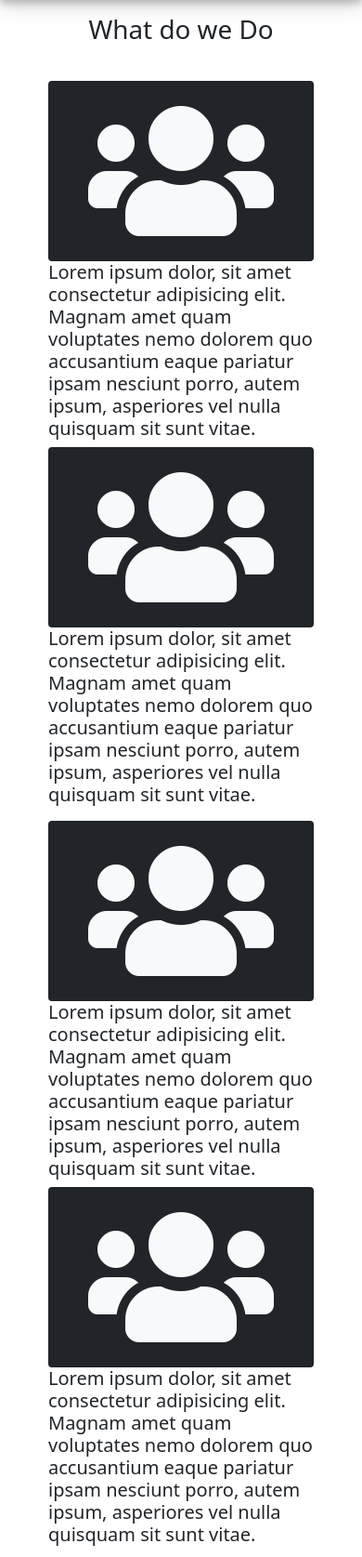
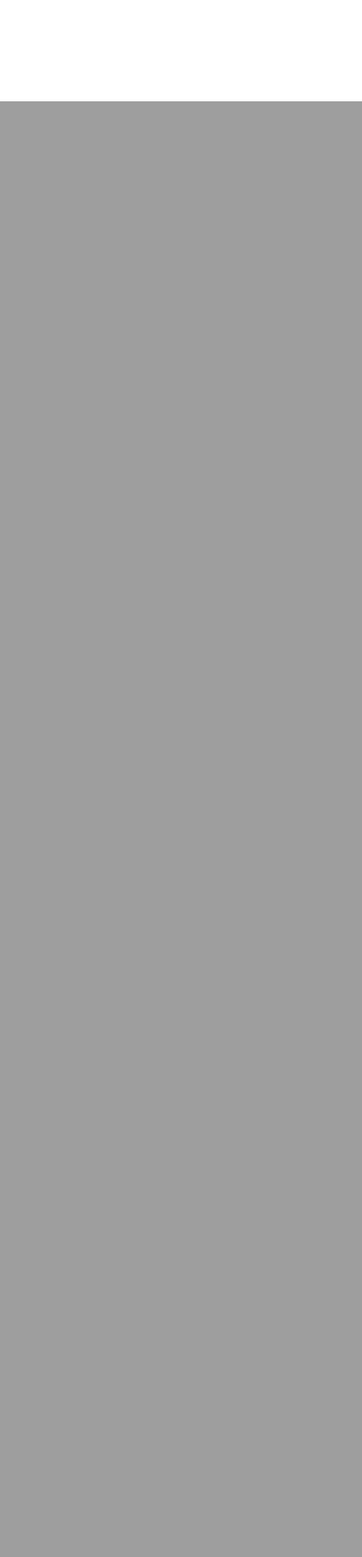
Before and after one commit to KidusAlemayehu/profile-web-app-with-flask, a Flask app: page / in a window 390 px wide. Shown: the part 1092-2767 px from the top of the page at 93% size. After the commit the page ends 1201 px from the top, so only its background shows below. Run offline with Flask 2, Linux system fonts and the light colour scheme; some libraries are stand-ins or nearby versions; some web fonts are replaced.

Commit message:
templates edition

```diff
--- a/templates/base.html
+++ b/templates/base.html
@@ -12,8 +12,9 @@
 </head>
 
 <body>
-    <nav class="navbar navbar-expand-sm navbar-fixed bg-light">
-        <div class="container-fluid">
+    <section class="showcase">
+        <nav class="navbar navbar-expand-sm navbar-fixed">
+            <div class="container">
                 <ul class="navbar-nav">
                     <li class="nav-item">
                         <a class="navbar-brand" href="#">Logo</a>
@@ -33,12 +34,10 @@
                         <input class="form-control me-2" type="text" placeholder="Search">
                         <button class="btn btn-primary" type="button"><i class="fas fa-search"></i></button>
                     </form>
-                <li class="nav-item"><i class="fas fa-user-circle" style="color:rgb(0, 116, 211); font-size:30px; padding-left:10px;"></i></li>
+                    <li class="nav-item"><i class="fas fa-user-circle"></i></li>
                 </ul>
             </div>
         </nav>
-    <!-- showcase -->
-    <section class="showcase">
         <div class="container-fluid">
             <div class="row">
                 <div class="col-xl-4 col-lg-4 col-md-6 col-sm-12">
@@ -55,85 +54,7 @@
     </section>
     <!-- What do we do section -->
     <section class="our-section">
-        <div class="container-fluid">
-            <div class="row text-center m-2 wdwd p-2">
-                <h1>What do we Do</h1>
-                <div class="c"> </div>
-            </div>
-            <div class="container-fluid">
-                <div class="row p-1">
-                    <div class="col-xl-6 col-lg-6 col-md-6 col-sm-12">
-                        <div class="container">
-                            <div class="row">
-                                <div class="col-xl-6 col-lg-6 col-md-6 col-sm-12">
-                                    <div class="card bg-dark text-light">
-                                        <div class="card-body text-center">
-                                            <i class="fas fa-users"></i>
-                                        </div>
-                                    </div>
-                                </div>
-                                <div class="col-xl-6 col-lg-6 col-md-6 col-sm-12">
-                                    <h5>Lorem ipsum dolor, sit amet consectetur adipisicing elit. Magnam amet quam voluptates nemo dolorem quo accusantium eaque pariatur ipsam nesciunt porro, autem ipsum, asperiores vel nulla quisquam sit sunt vitae.</h5>
-                                </div>
-                            </div>
-                        </div>
-                    </div>
-                    <div class="col-xl-6 col-lg-6 col-md-6 col-sm-12">
-                        <div class="container">
-                            <div class="row">
-                                <div class="col-xl-6 col-lg-6 col-md-6 col-sm-12">
-                                    <div class="card bg-dark text-light">
-                                        <div class="card-body text-center">
-                                            <i class="fas fa-users"></i>
-                                        </div>
-                                    </div>
-                                </div>
-                                <div class="col-xl-6 col-lg-6 col-md-6 col-sm-12">
-                                    <h5>Lorem ipsum dolor, sit amet consectetur adipisicing elit. Magnam amet quam voluptates nemo dolorem quo accusantium eaque pariatur ipsam nesciunt porro, autem ipsum, asperiores vel nulla quisquam sit sunt vitae.</h5>
-                                </div>
-                            </div>
-                        </div>
-                    </div>
-                </div>
-            </div>
-            <div class="container-fluid">
-                <div class="row p-1">
-                    <div class="col-xl-6 col-lg-6 col-md-6 col-sm-12">
-                        <div class="container">
-                            <div class="row">
-                                <div class="col-xl-6 col-lg-6 col-md-6 col-sm-12">
-                                    <div class="card bg-dark text-light">
-                                        <div class="card-body text-center">
-                                            <i class="fas fa-users"></i>
-                                        </div>
-                                    </div>
-                                </div>
-                                <div class="col-xl-6 col-lg-6 col-md-6 col-sm-12">
-                                    <h5>Lorem ipsum dolor, sit amet consectetur adipisicing elit. Magnam amet quam voluptates nemo dolorem quo accusantium eaque pariatur ipsam nesciunt porro, autem ipsum, asperiores vel nulla quisquam sit sunt vitae.</h5>
-                                </div>
-                            </div>
-                        </div>
-                    </div>
-                    <div class="col-xl-6 col-lg-6 col-md-6 col-sm-12">
-                        <div class="container">
-                            <div class="row">
-                                <div class="col-xl-6 col-lg-6 col-md-6 col-sm-12">
-                                    <div class="card bg-dark text-light">
-                                        <div class="card-body text-center">
-                                            <i class="fas fa-users"></i>
-                                        </div>
-                                    </div>
-                                </div>
-                                <div class="col-xl-6 col-lg-6 col-md-6 col-sm-12">
-                                    <h5>Lorem ipsum dolor, sit amet consectetur adipisicing elit. Magnam amet quam voluptates nemo dolorem quo accusantium eaque pariatur ipsam nesciunt porro, autem ipsum, asperiores vel nulla quisquam sit sunt vitae.</h5>
-                                </div>
-                            </div>
-                        </div>
-                    </div>
-                </div>
-            </div>
-        </div>
-        </div>
+
     </section>
 </body>
 
--- a/templates/styles.css
+++ b/templates/styles.css
@@ -7,18 +7,33 @@
     padding: 0;
 }
 
+body html {
+    height: 100%;
+}
+
 .navbar .navbar-brand {
     font-family: 'Unica One', sans-serif;
-    font-size: 2em;
+    color: #ffffff;
+    font-size: 2.2em;
     font-weight: bold;
 }
 
 .navbar .nav-link {
-    color: #181818;
+    color: #ffffff;
 }
 
 .navbar .nav-link:hover {
-    color: rgb(0, 116, 211);
+    color: rgb(255, 255, 255);
+}
+
+.navbar .navbar-nav .nav-item i {
+    color: #ffffff;
+    padding-left: 10px;
+    font-size: 40px;
+}
+
+.navbar ul {
+    margin: 1.5em 0 1.5em 0;
 }
 
 .showcase .card {
@@ -45,18 +60,17 @@
     background-color: rgb(78, 78, 78);
     box-shadow: 0 4px 8px 0 rgba(0, 0, 0, 0.2), 0 6px 20px 0 rgba(0, 0, 0, 0.19);
     width: 100%;
-    height: 100%;
+    height: 1000px;
 }
 
 .showcase .card button {
     border-radius: 20px;
-    margin-right: auto;
+    margin-left: auto;
 }
 
-
-/* .our-section .card {
+.our-section .card {
     width: 75%;
-} */
+}
 
 .our-section .card .card-body i {
     font-size: 10em;
@@ -67,3 +81,8 @@
     height: 10px;
     width: 50px;
 }
+
+.our-section .cards-wdwd {
+    padding: 2em 0 2em 0;
+    margin: 2em 0 2em 0;
+}
```
Lines whose indentation alone changed are shown as unchanged.
